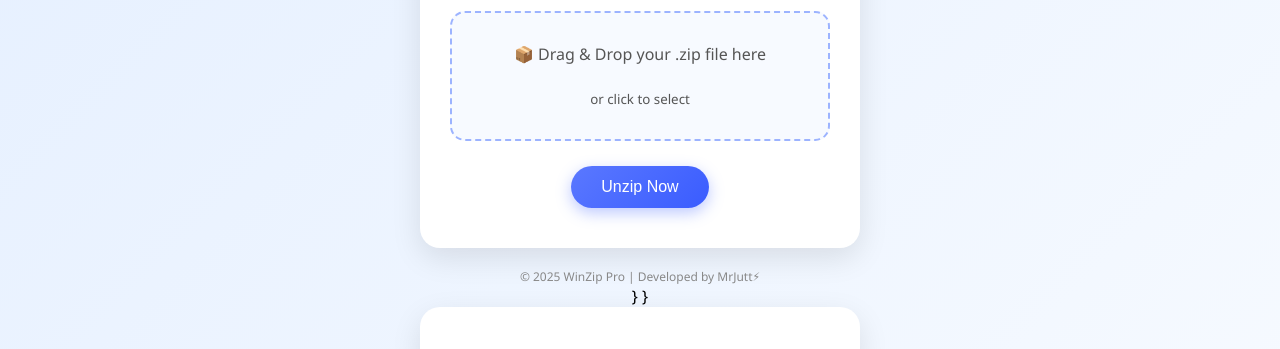
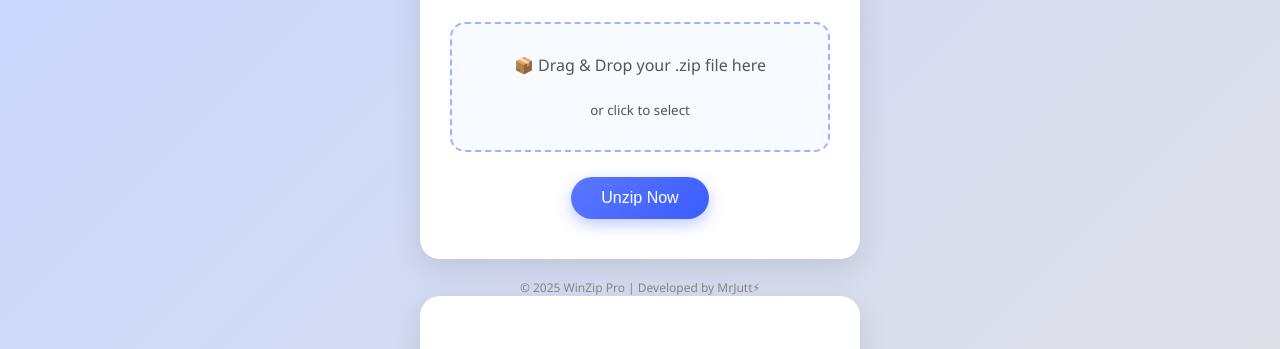
Before and after one commit to Mrjutt804-glitch/WinZip-Pro, a plain HTML site: page index.html in a window 1280 px wide. Shown: the part 134-483 px from the top of the page. Drawn offline with nearby package versions, Linux system fonts and the light colour scheme.

Commit message:
Update index.html

```diff
--- a/index.html
+++ b/index.html
@@ -7,7 +7,7 @@
   <style>
     body {
       font-family: 'Segoe UI', Tahoma, Geneva, Verdana, sans-serif;
-      background: linear-gradient(135deg, #e6f0ff, #f8fbff);
+      background: linear-gradient(135deg, #c9d6ff, #e2e2e2);
       margin: 0;
       padding: 0;
       display: flex;
@@ -103,9 +103,6 @@
   <footer>© 2025 WinZip Pro | Developed by MrJutt⚡</footer>
 </body>
 </html>
-      }
-    }
-  </style>
 </head>
 <body>
   <div class="container">
```
